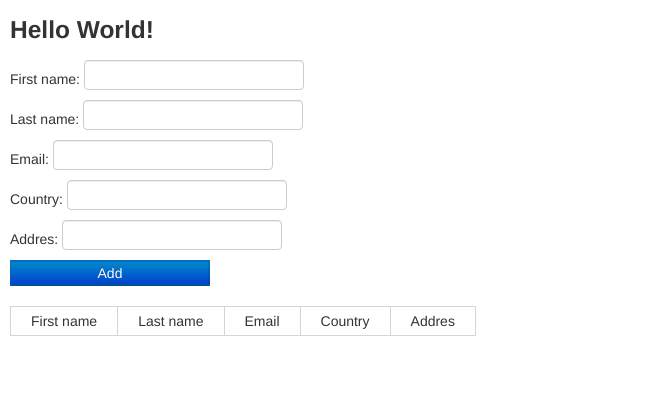
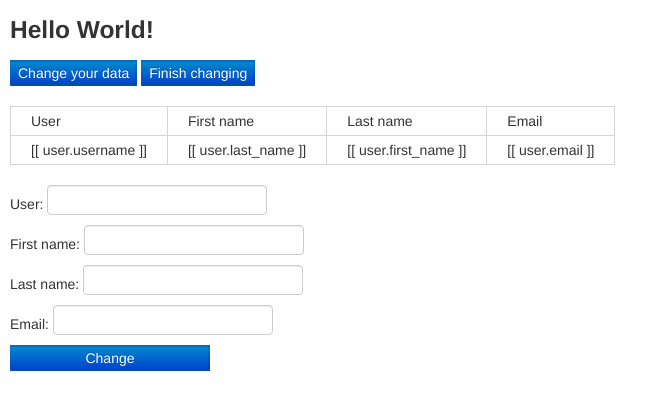
Before and after one commit to EE/flexdb, a Django app: page / in a window 1280 px wide. Shown: the top 410 px of the page, without its empty margins (0-668 px from the left). Run offline with Django 3.2, Linux system fonts and the light colour scheme; parts of the project's set-up code (start-up, migrations or seed data) failed here and were passed over; some libraries are stand-ins or nearby versions.

Commit message:
first add

```diff
--- a/flexdb/urls.py
+++ b/flexdb/urls.py
@@ -14,5 +14,6 @@
     # Uncomment the next line to enable the admin:
     url(r'^admin/', include(admin.site.urls)),
     url(r'^$', include('main_page.urls')),
+    url(r'^mainPageAjax/', include('main_page.urls')),
     url(r'^accounts/', include('custom_user.urls')),
 )
--- a/main_page/static/flexdb/js/helloworld.js
+++ b/main_page/static/flexdb/js/helloworld.js
@@ -1,30 +1,76 @@
-angular.module('flexdb', []).
-  config(function($interpolateProvider){
+var myApp = angular.module('flexdb', []).
+  config(function($interpolateProvider, $httpProvider){
     $interpolateProvider.startSymbol('[[');
     $interpolateProvider.endSymbol(']]');
+    $httpProvider.defaults.xsrfCookieName = 'csrftoken';
+    $httpProvider.defaults.xsrfHeaderName = 'X-CSRFToken';
   });
 
 
-function tableControll ($scope){
-    $scope.users = [
-        {Lname:'Walt', Fname:'Kowalsky', Email: 'Walt@walt.org', Country: 'USA', Addres: 'New Jersey' }
-        ];
+function tableControll ($scope, $http){
 
+    $scope.data = {};
+    $scope.data.Logged = false;
+    $scope.user = {};
+    $scope.userid = -1;
+    $scope.is_user_data_shown = false;
 
-    $scope.addUser = function() {
-        $scope.users.push({
-            Lname:$scope.Lname,
-            Fname:$scope.Fname,
-            Email:$scope.Email,
-            Country:$scope.Country,
-            Addres:$scope.Addres
+    function getID () {
+        $http({
+            method: 'GET',
+            url: '/mainPageAjax/getUserData'
+        }).success( function  ajaxDone (data) {
+            if (data.Logged != null){
+                $scope.data.Logged = data.Logged;
+
+                if (data.userid != null){
+                    $scope.userid = data.userid;
+
+                }
+            }
         });
+    }
 
-        $scope.Lname = '';
-        $scope.Fname = '';
-        $scope.Email = '';
-        $scope.Country = '';
-        $scope.Addres = '';
-    };
+    function ajaxDone(data) {
+            if (data.username != null) {
+                $scope.data.username = data.username;
+                $scope.user.username = data.username;
+            }
+            if (data.first_name != null) {
+                $scope.data.first_name = data.first_name;
+                $scope.user.first_name = data.first_name;
+            }
+            if (data.last_name != null) {
+                $scope.data.last_name = data.last_name;
+                $scope.user.last_name = data.last_name;
+            }
+            if (data.email != null) {
+                $scope.data.email = data.email;
+                $scope.user.email = data.email;
+            }
+        }
+
+    $scope.loadUserData = function () {
+        $http({
+            method: 'GET',
+            url: '/accounts/users/'+$scope.userid+'/'
+            }).success( function  (data) { ajaxDone(data) });
+        if ($scope.data.Logged === true)
+            $scope.is_user_data_shown = true;
+    }
+
+    $scope.changeUserData = function () {
+        $http({
+            method: 'PUT',
+            url: '/accounts/users/'+$scope.userid+'/',
+            data: angular.toJson($scope.data)
+            }).success( function  (data) { ajaxDone(data) });
+    }
+
+    $scope.hideUserData = function () {
+        $scope.is_user_data_shown = false;
+    }
+
+    getID();
 
 }
--- a/main_page/templates/flexdb/index.html
+++ b/main_page/templates/flexdb/index.html
@@ -19,41 +19,44 @@
 </head>
 
 <body>
-<h3> Hello World!</h3>
 
 <div ng-app = "flexdb">
+
     <div ng-controller = "tableControll">
-        <form ng-submit="addUser()" >
-            First name: <input type="text" ng-model="Fname"><br>
-            Last name: <input type="text" ng-model="Lname"><br>
-            Email: <input type="text" ng-model="Email"><br>
-            Country: <input type="text" ng-model="Country"><br>
-            Addres: <input type="text" ng-model="Addres"><br>
-            <input class="btn-primary" type="submit" value="Add" id = "AddUserButton">
-        </form>
 
-
+        <h3> Hello World!</h3>
+        <input class="btn-primary" type="submit" value="Change your data" ng-click="loadUserData()" ng-show="!is_user_data_shown">
+        <input class="btn-primary" type="submit" value="Finish changing" ng-click="hideUserData()" ng-show="is_user_data_shown">
+        <br /><br />
+        <div ng-show="is_user_data_shown">
             <table>
                 <tr>
+                    <td>User</td>
                     <td>First name</td>
                     <td>Last name</td>
                     <td>Email</td>
-                <td>Country</td>
-                <td>Addres</td>
                 </tr>
-            <tr ng-repeat = "user in users">
-                <td>[[ user.Lname ]]</td>
-                <td>[[ user.Fname ]]</td>
-                <td>[[ user.Email ]]</td>
-                <td>[[ user.Country ]]</td>
-                <td>[[ user.Addres ]]</td>
+                <tr >
+                    <td>[[ user.username ]]</td>
+                    <td>[[ user.last_name ]]</td>
+                    <td>[[ user.first_name ]]</td>
+                    <td>[[ user.email ]]</td>
                 </tr>
             </table>
+            <br>
+            <form ng-submit="changeUserData()">
+                User: <input type="text" ng-model="data.username"><br>
+                First name: <input type="text" ng-model="data.last_name"><br>
+                Last name: <input type="text" ng-model="data.first_name"><br>
+                Email: <input type="text" ng-model="data.email"><br>
+                <input class="btn-primary" type="submit" value="Change" id = "AddUserButton">
+            </form>
+        </div>
+
 
     </div>
 </div>
 
 </body>
 
-
 </html>
--- a/main_page/urls.py
+++ b/main_page/urls.py
@@ -1,5 +1,5 @@
 from django.conf.urls import patterns, include, url
-from main_page.views import Index
+from main_page.views import Index, GetUserDataView
 
 # Uncomment the next two lines to enable the admin:
 from django.contrib import admin
@@ -8,6 +8,7 @@
 urlpatterns = patterns('',
     # Examples:
     url(r'^$', Index.as_view()),
+    url(r'^getUserData/$', GetUserDataView.as_view()),
     # url(r'^flexdb/', include('flexdb.foo.urls')),
 
     # Uncomment the admin/doc line below to enable admin documentation:
--- a/main_page/views.py
+++ b/main_page/views.py
@@ -1,5 +1,22 @@
-from django.views.generic import TemplateView
+from django.views.generic import TemplateView, View
+from django.http import HttpResponse
+from custom_user.models import CustomUser
+from django.test.client import Client
+import json
 
 
 class Index(TemplateView):
     template_name = "flexdb/index.html"
+
+
+class GetUserDataView(View):
+    def get(self, request, **kwargs):
+        if request.user.is_authenticated():
+
+            data = {'userid': self.request.user.id,
+                    'Logged': True}
+        else:
+            data = {'Logged': False}
+
+        data = json.dumps(data)
+        return HttpResponse(data)
```
Lines whose indentation alone changed are shown as unchanged.
